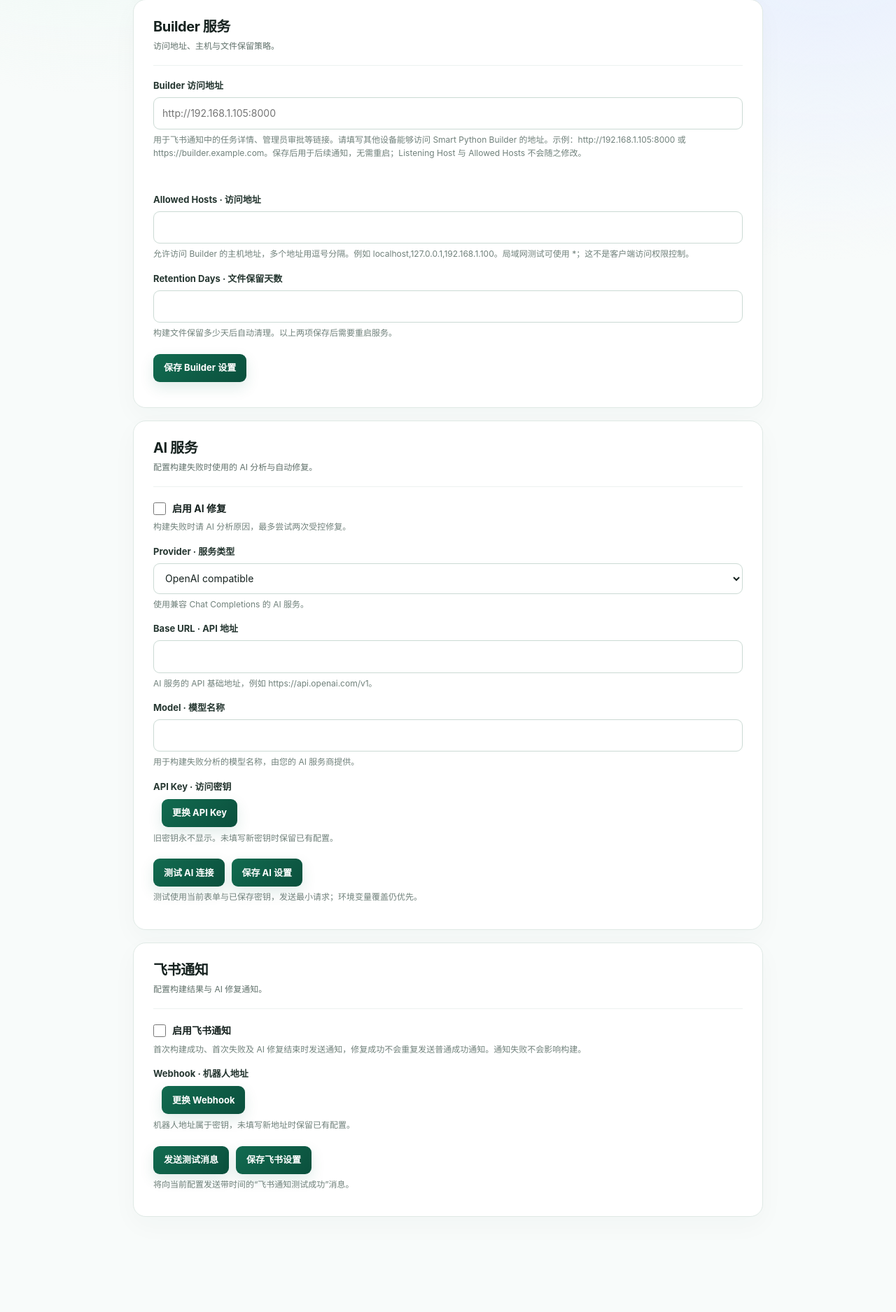
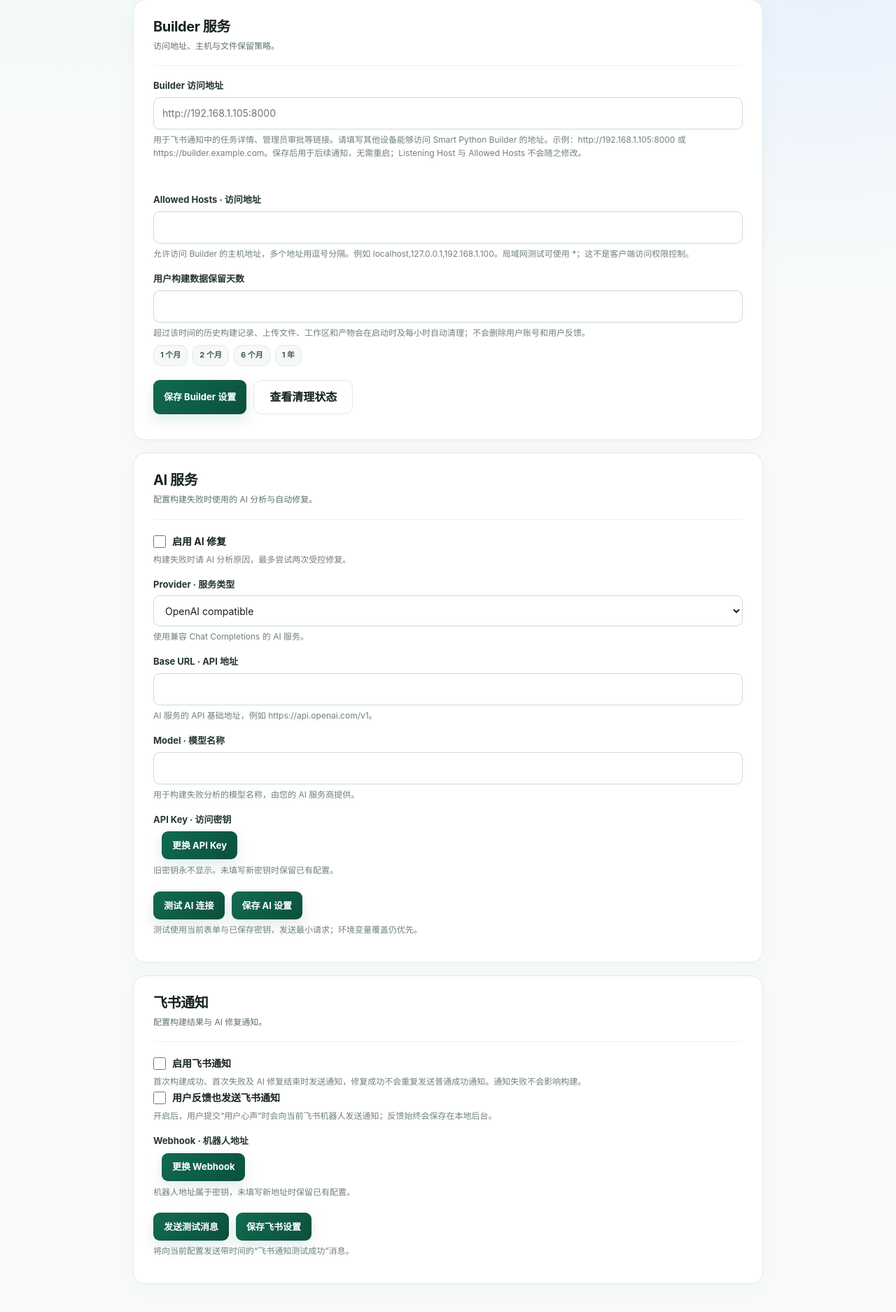
Before and after one commit to yunfei00/smart-python-builder, a FastAPI app: template web/templates/settings.html in a window 1280 px wide. Shown: the part 751-2626 px from the top of the page at 70% size. Before the commit the page ends 2490 px from the top, so only its background shows below. Run offline with FastAPI, Linux system fonts and the light colour scheme; the template is opened without the code that fills it, so the values that code supplies are empty.

Commit message:
feat: add retention presets and feedback notification setting

```diff
--- a/web/templates/settings.html
+++ b/web/templates/settings.html
@@ -1,5 +1,5 @@
 {% extends 'admin_base.html' %}
-{% block scripts %}<script src="/static/settings.js?v=1.2.1-family-mode" defer></script>{% endblock %}
+{% block scripts %}<script src="/static/settings.js?v=admin-ops-1" defer></script>{% endblock %}
 {% block content %}
 <div class="settings-page">
 <div class="settings-heading"><span class="eyebrow">SYSTEM SETTINGS</span><h2>系统设置</h2><p>管理 Builder、AI 服务与通知配置。</p></div>
@@ -11,8 +11,9 @@
 <section class="settings-card"><div class="settings-card-head"><h3>Builder 服务</h3><p>访问地址、主机与文件保留策略。</p></div><form id="builder-settings" class="field settings-form">
 <label for="base_url">Builder 访问地址</label><input id="base_url" name="base_url" type="url" required placeholder="http://192.168.1.105:8000"><small>用于飞书通知中的任务详情、管理员审批等链接。请填写其他设备能够访问 Smart Python Builder 的地址。示例：http://192.168.1.105:8000 或 https://builder.example.com。保存后用于后续通知，无需重启；Listening Host 与 Allowed Hosts 不会随之修改。</small><p id="base-url-warning" role="status"></p>
 <label for="allowed_hosts">Allowed Hosts · 访问地址</label><input id="allowed_hosts" name="allowed_hosts" required><small>允许访问 Builder 的主机地址，多个地址用逗号分隔。例如 localhost,127.0.0.1,192.168.1.100。局域网测试可使用 *；这不是客户端访问权限控制。</small>
-<label for="retention_days">Retention Days · 文件保留天数</label><input id="retention_days" name="retention_days" type="number" min="1" max="3650" required><small>构建文件保留多少天后自动清理。以上两项保存后需要重启服务。</small>
-<div class="actions"><button>保存 Builder 设置</button></div><p class="message" role="status"></p></form></section>
+<label for="retention_days">用户构建数据保留天数</label><input id="retention_days" name="retention_days" type="number" min="1" max="3650" required><small>超过该时间的历史构建记录、上传文件、工作区和产物会在启动时及每小时自动清理；不会删除用户账号和用户反馈。</small>
+<div class="retention-presets"><button type="button" data-retention="30">1 个月</button><button type="button" data-retention="60">2 个月</button><button type="button" data-retention="180">6 个月</button><button type="button" data-retention="365">1 年</button></div>
+<div class="actions"><button>保存 Builder 设置</button><a class="button secondary" href="/admin/overview">查看清理状态</a></div><p class="message" role="status"></p></form></section>
 <section class="settings-card"><div class="settings-card-head"><h3>AI 服务</h3><p>配置构建失败时使用的 AI 分析与自动修复。</p></div><form id="ai-settings" class="field settings-form">
 <label class="toggle-row"><input id="ai_enabled" name="ai_enabled" type="checkbox"><span>启用 AI 修复</span></label><small>构建失败时请 AI 分析原因，最多尝试两次受控修复。</small>
 <label for="ai_provider">Provider · 服务类型</label><select id="ai_provider" name="ai_provider"><option value="openai-compatible">OpenAI compatible</option></select><small>使用兼容 Chat Completions 的 AI 服务。</small>
@@ -22,6 +23,7 @@
 <div class="actions"><button type="button" id="test-ai" class="secondary">测试 AI 连接</button><button>保存 AI 设置</button></div><small>测试使用当前表单与已保存密钥，发送最小请求；环境变量覆盖仍优先。</small><p class="message" role="status"></p></form></section>
 <section class="settings-card"><div class="settings-card-head"><h3>飞书通知</h3><p>配置构建结果与 AI 修复通知。</p></div><form id="feishu-settings" class="field settings-form">
 <label class="toggle-row"><input id="feishu_enabled" name="feishu_enabled" type="checkbox"><span>启用飞书通知</span></label><small>首次构建成功、首次失败及 AI 修复结束时发送通知，修复成功不会重复发送普通成功通知。通知失败不会影响构建。</small>
+<label class="toggle-row"><input id="feedback_notifications" name="feedback_notifications" type="checkbox"><span>用户反馈也发送飞书通知</span></label><small>开启后，用户提交“用户心声”时会向当前飞书机器人发送通知；反馈始终会保存在本地后台。</small>
 <label for="feishu_webhook">Webhook · 机器人地址</label><div class="secret-row"><span id="feishu_webhook-status"></span><button type="button" class="secondary" data-replace="feishu_webhook">更换 Webhook</button></div><input id="feishu_webhook" name="feishu_webhook" type="password" autocomplete="new-password" placeholder="输入新的 Webhook" hidden disabled><small>机器人地址属于密钥，未填写新地址时保留已有配置。</small>
 <div class="actions"><button type="button" id="test-feishu" class="secondary">发送测试消息</button><button>保存飞书设置</button></div><small>将向当前配置发送带时间的“飞书通知测试成功”消息。</small><p class="message" role="status"></p></form></section>
 </div>
```
